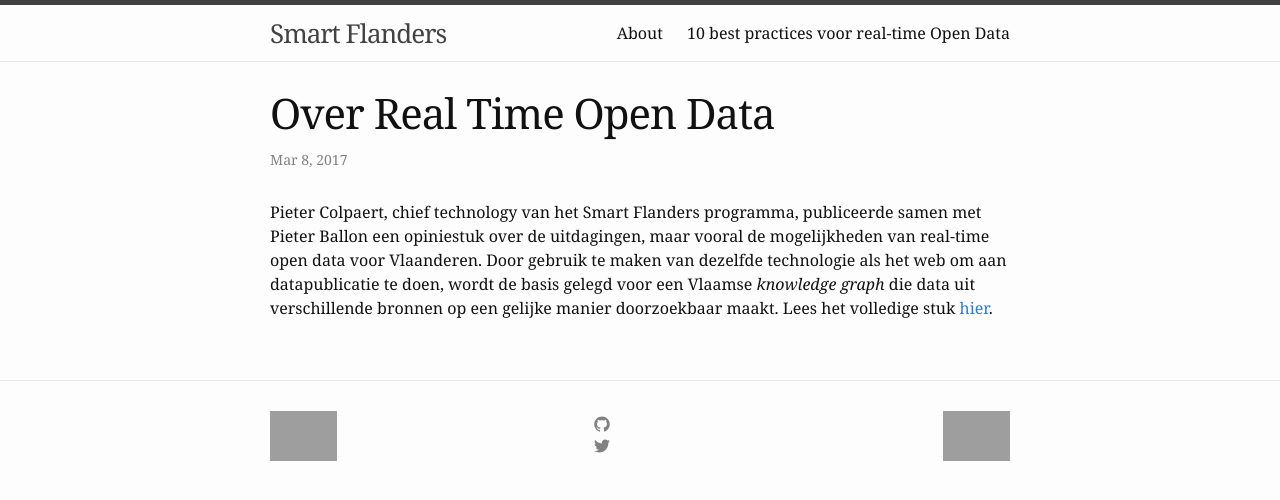
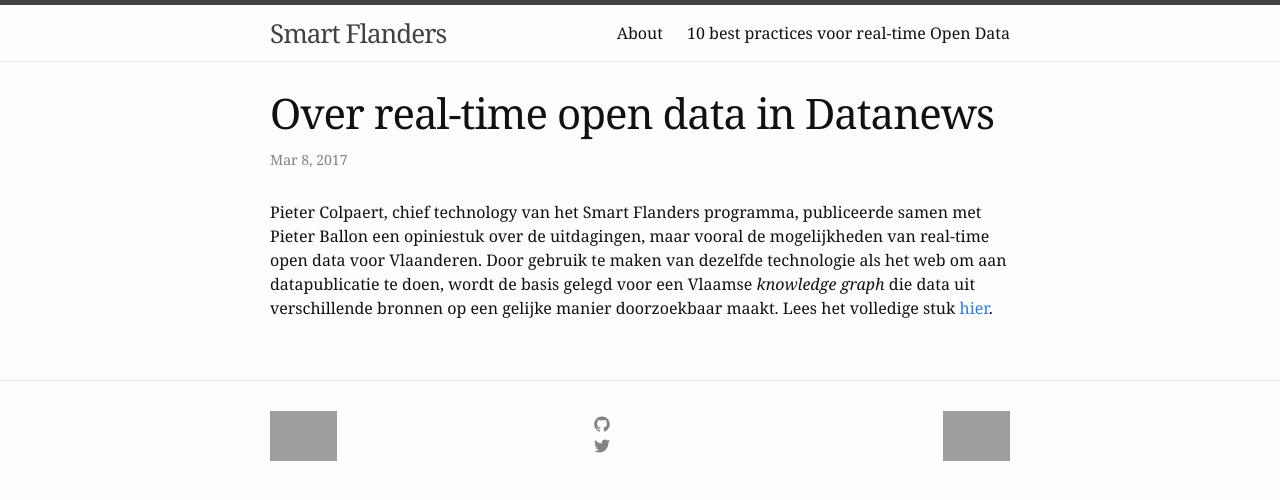
Before and after one commit to smartflanders/smartflanders.github.io, a Jekyll site: the page built from _posts/2017-03-08-over-real-time-open-data.md, in a window 1280 px wide, cut to the strip 0-500 px from the top of the page. Built offline with Jekyll 4.4.1, drawn with Linux system fonts in a browser that asks for light colours; our own code applies the rules of GitHub Pages for plain Markdown files; grey boxes are pictures that could not be loaded.

Commit message:
Update 2017-03-08-over-real-time-open-data.md

```diff
--- a/_posts/2017-03-08-over-real-time-open-data.md
+++ b/_posts/2017-03-08-over-real-time-open-data.md
@@ -1 +1,6 @@
+---
+title: Over real-time open data in Datanews
+layout: post
+category: opinie
+---
 Pieter Colpaert, chief technology van het Smart Flanders programma, publiceerde samen met Pieter Ballon een opiniestuk over de uitdagingen, maar vooral de mogelijkheden van real-time open data voor Vlaanderen. Door gebruik te maken van dezelfde technologie als het web om aan datapublicatie te doen, wordt de basis gelegd voor een Vlaamse _knowledge graph_ die data uit verschillende bronnen op een gelijke manier doorzoekbaar maakt. Lees het volledige stuk [hier](http://datanews.knack.be/ict/nieuws/real-time-open-data-voor-slimmere-steden/article-opinion-823207.html).
```
